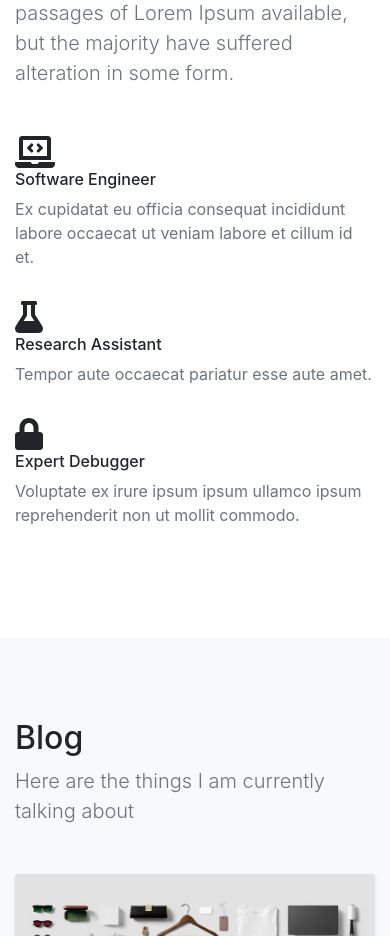
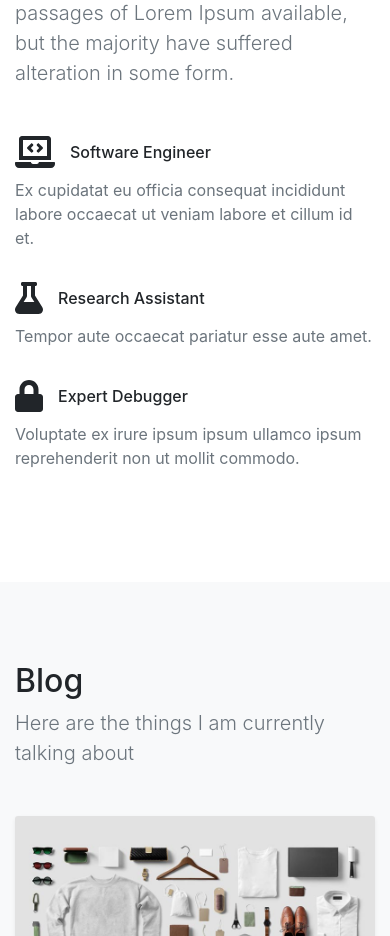
Before and after one commit to lorenzsj/lorenzsj, a React (Create React App) app in the folder app/: page / in a window 390 px wide. Shown: the part 800-1736 px from the top of the page. Built offline with nearby package versions, Linux system fonts and the light colour scheme.

Commit message:
fixed serviceCard responsiveness, solved NavBar todo in previous commit

```diff
--- a/app/src/components/NavigationBar.js
+++ b/app/src/components/NavigationBar.js
@@ -12,6 +12,7 @@ function NavigationBar() {
   const [modalShow, setModalShow] = useState(false);
 
   // TODO: the modal-fix solution isn't the best, better off trying to put the modal in it's section
+  // FIXME: nav bar instantly disappears instead of collapase when opening modal
   return (
       <Navbar className="modal-fix shadow-sm" collapseOnSelect expand="sm" bg="light" variant="light" sticky="top">
         <div className="container">
@@ -26,7 +27,6 @@ function NavigationBar() {
               <Nav.Link href="#contact">Contact</Nav.Link>
             </Nav>
             <Nav>
-              {/* TODO: Move this into the LoginModal component */}
               <Nav.Link href="#login">
                 <Button variant="primary" onClick={() => setModalShow(true)}>
                   Login
--- a/app/src/components/ServiceCard.js
+++ b/app/src/components/ServiceCard.js
@@ -10,11 +10,11 @@ function ServiceCard(props) {
       {/* Service Header */}
       <div className="row mb-2">
         {/* Service Icon */}
-        <div className="col-sm-auto pr-0"> {/* FIXME: Issue with responsiveness */}
+        <div className="col-auto pr-0">
           <FontAwesomeIcon icon={props.icon} size="2x"/>
         </div>
         {/* Service Name */}
-        <div className="d-flex col-sm-auto align-items-center">
+        <div className="d-flex col-auto align-items-center">
           <h6 className="mb-0">{props.title}</h6>
         </div>
       </div>
```
